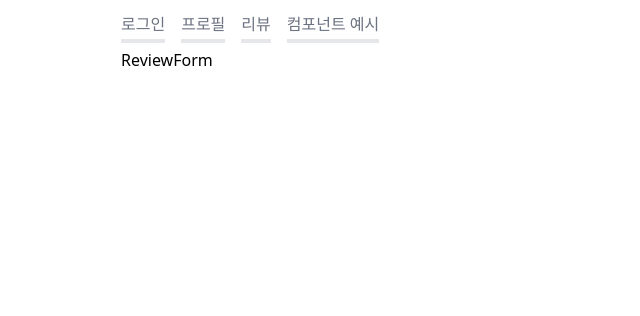
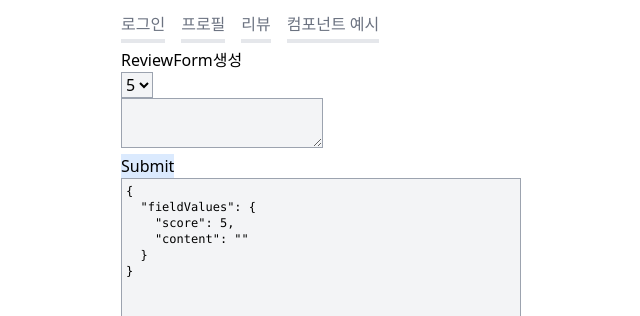
Before and after one commit to allieus/myproj-react, a React (Create React App) app: page /reviews/new in a window 1280 px wide. Shown: the top 316 px of the page, without its empty margins (319-959 px from the left). Built offline with nearby package versions, Linux system fonts and the light colour scheme.

Commit message:
review create 구현

```diff
--- a/src/App.js
+++ b/src/App.js
@@ -10,7 +10,7 @@
 
 function App() {
   return (
-    <div className='app'>
+    <div className="app">
       <TopNav />
       <Routes>
         <Route path="/" element={<Navigate to="/reviews/" />} />
@@ -18,6 +18,7 @@
         <Route path="/accounts/profile/" element={<Profile />} />
         <Route path="/reviews/" element={<ReviewList />} />
         <Route path="/reviews/new/" element={<ReviewForm />} />
+        <Route path="/reviews/:reviewId/edit/" element={<ReviewForm />} />
         <Route path="/examples/components/" element={<Components />} />
       </Routes>
     </div>
--- /dev/null
+++ b/src/components/ReviewForm.jsx
@@ -0,0 +1,50 @@
+// fieldValues : 현재의 필드값 내역
+// handleFieldChange : 각 필드 값이 변화 시에 호출
+// handleSubmit : 인자없는 함수. submit 시에 호출.
+
+function ReviewForm({ fieldValues, handleFieldChange, handleSubmit }) {
+  const handleClickedSubmitButton = () => {
+    if (handleSubmit) {
+      handleSubmit();
+    } else {
+      console.warn('handleSubmit 속성값을 지정해주세요.');
+    }
+  };
+
+  return (
+    <div>
+      <div>
+        <select
+          name="score"
+          value={fieldValues.score}
+          onChange={handleFieldChange}
+          className="bg-gray-100 border border-gray-400"
+        >
+          <option>0</option>
+          <option>1</option>
+          <option>2</option>
+          <option>3</option>
+          <option>4</option>
+          <option>5</option>
+        </select>
+      </div>
+      <div>
+        <textarea
+          name="content"
+          value={fieldValues.content}
+          onChange={handleFieldChange}
+          className="bg-gray-100 border border-gray-400"
+        />
+      </div>
+      <div>
+        <input
+          type="submit"
+          className="bg-blue-100 cursor-pointer"
+          onClick={() => handleClickedSubmitButton()}
+        />
+      </div>
+    </div>
+  );
+}
+
+export default ReviewForm;
--- /dev/null
+++ b/src/hooks/useFieldValues.js
@@ -0,0 +1,28 @@
+import { useState } from 'react';
+
+function useFieldValues(initialValues) {
+  const [fieldValues, setFieldValues] = useState(initialValues);
+
+  const handleFieldChange = (e) => {
+    const { name, value } = e.target;
+    setFieldValues((prevFieldValues) => {
+      return {
+        ...prevFieldValues,
+        [name]: value,
+      };
+    });
+  };
+
+  const clearFieldValues = () => {
+    setFieldValues(initialValues);
+  };
+
+  return {
+    fieldValues,
+    handleFieldChange,
+    clearFieldValues,
+    setFieldValues,
+  };
+}
+
+export default useFieldValues;
--- a/src/pages/reviews/ReviewForm.jsx
+++ b/src/pages/reviews/ReviewForm.jsx
@@ -1,9 +1,44 @@
-function ReviewForm() {
+import { useNavigate, useParams } from 'react-router-dom';
+import Axios from 'axios';
+import DebugStates from 'components/DebugStates';
+import ReviewForm from 'components/ReviewForm';
+import useFieldValues from 'hooks/useFieldValues';
+
+function PageReviewForm() {
+  // 상탯값 정의. 훅 호출
+  const navigate = useNavigate();
+  const { reviewId } = useParams();
+  const { fieldValues, handleFieldChange } = useFieldValues({
+    score: 5,
+    content: '',
+  });
+
+  // 다양한 함수를 정의
+  const saveReview = async () => {
+    const url = 'http://localhost:8000/shop/api/reviews/';
+    try {
+      await Axios.post(url, fieldValues);
+      navigate('/reviews/');
+    } catch (e) {
+      console.error(e);
+    }
+  };
+
+  // 표현 by jsx
   return (
     <div>
-      <h2>ReviewForm</h2>
+      <h2>
+        ReviewForm
+        {reviewId ? '수정' : '생성'}
+      </h2>
+      <ReviewForm
+        fieldValues={fieldValues}
+        handleFieldChange={handleFieldChange}
+        handleSubmit={saveReview}
+      />
+      <DebugStates reviewId={reviewId} fieldValues={fieldValues} />
     </div>
   );
 }
 
-export default ReviewForm;
+export default PageReviewForm;
--- a/src/pages/reviews/ReviewList.jsx
+++ b/src/pages/reviews/ReviewList.jsx
@@ -83,6 +83,7 @@
           <Review
             key={review.id}
             review={review}
+            handleEdit={() => navigate(`/reviews/${review.id}/edit/`)}
             handleDelete={() => deleteReview(review)}
           />
         ))}
```
